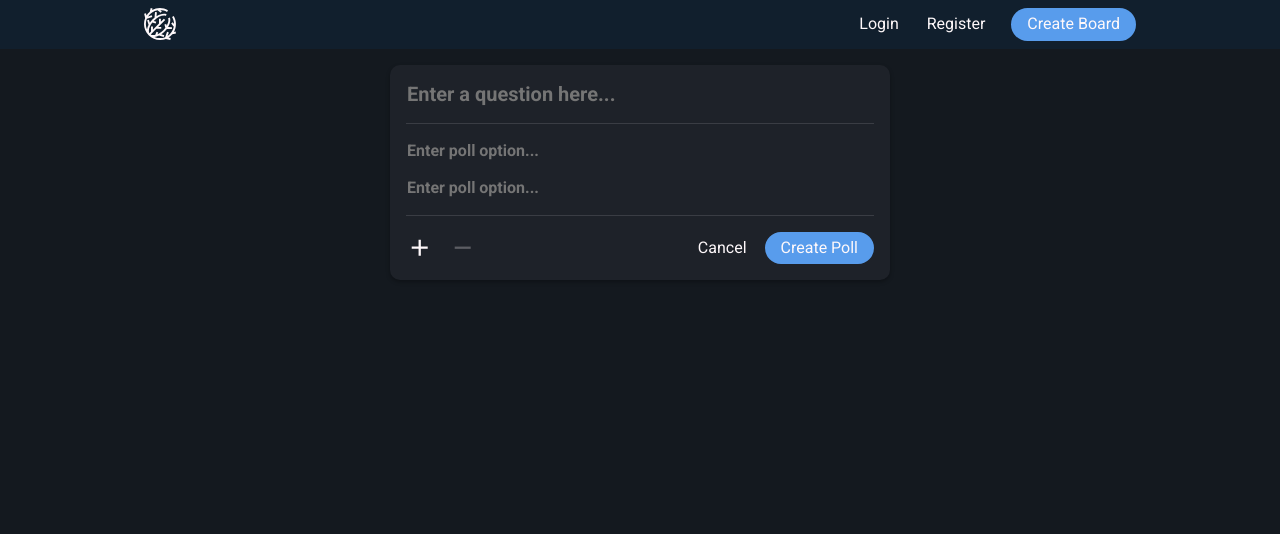
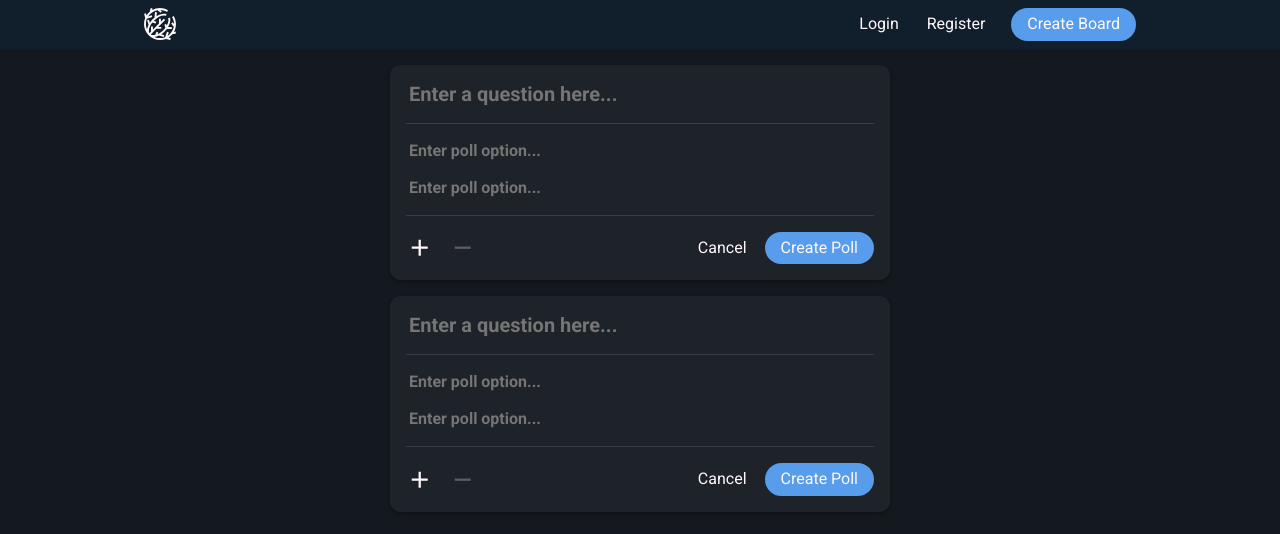
Before and after one commit to hhuuddoo/silent-classroom, a React (Create React App) app: page / in a window 1280 px wide. Shown: the top 534 px of the page. Built offline with nearby package versions, Linux system fonts and the light colour scheme.

Commit message:
fix blank poll being added to pollOptions

```diff
--- a/src/App.js
+++ b/src/App.js
@@ -1,10 +1,11 @@
-import { HeaderContainer, NewPoll } from "./containers";
+import { HeaderContainer } from "./containers";
+import { PollBoard } from "./pages";
 
 function App() {
   return (
     <>
       <HeaderContainer />
-      <NewPoll />
+      <PollBoard />
     </>
   );
 }
--- /dev/null
+++ b/src/components/add-poll-button.js
@@ -0,0 +1,5 @@
+import React from "react";
+
+export default function AddPollButton() {
+  return <></>;
+}
--- a/src/components/panel.js
+++ b/src/components/panel.js
@@ -1,9 +1,5 @@
 import React from "react";
 
 export default function Panel({ children }) {
-  return (
-    <div className="panel-container">
-      <div className="panel">{children}</div>
-    </div>
-  );
+  return <div className="panel">{children}</div>;
 }
--- a/src/components/poll-option-input.js
+++ b/src/components/poll-option-input.js
@@ -10,7 +10,12 @@ export default function PollOptionInput({ id, pollOptions, setPollOptions }) {
         onFocus={({ target }) => (target.placeholder = "")}
         onBlur={({ target }) => (target.placeholder = "Enter poll option...")}
         onChange={({ target }) =>
-          setPollOptions((prev) => ({ ...prev, [id]: target.value }))
+          setPollOptions((prev) => {
+            if (target.value.trim() !== "") {
+              return { ...prev, [id]: target.value.trim() };
+            }
+            return prev;
+          })
         }
       ></input>
     </>
--- a/src/containers/new-poll.js
+++ b/src/containers/new-poll.js
@@ -26,10 +26,15 @@ export default function NewPoll() {
       options.push(pollOptions[option]);
     }
 
+    // setPolls((prev) => [...prev, { question: question, options: options }]);
+
     const poll = { question: question, options: options };
+    alert(poll.question);
   };
 
-  // Update Poll Options List
+  console.log(pollOptions);
+
+  // Update Poll Option Component List
   useEffect(() => {
     if (optionUpdateType === "ADD") {
       setOptionList((prev) => ({
--- /dev/null
+++ b/src/pages/PollBoard.js
@@ -0,0 +1,15 @@
+import React, { useState, useEffect } from "react";
+import { NewPoll } from "../containers";
+
+export default function PollBoard() {
+  const [polls, setPolls] = useState([]);
+
+  return (
+    <>
+      <div className="panel-container">
+        <NewPoll />
+        <NewPoll />
+      </div>
+    </>
+  );
+}
--- /dev/null
+++ b/src/pages/index.js
@@ -0,0 +1 @@
+export { default as PollBoard } from "./PollBoard";
--- a/src/scss/_globals.scss
+++ b/src/scss/_globals.scss
@@ -48,7 +48,7 @@ a:hover {
 
 .panel-container {
   margin: 0 auto;
-  padding: 1rem;
+  padding: 0 1rem;
 }
 
 .panel {
@@ -57,7 +57,7 @@ a:hover {
   max-width: 31.25rem;
   border-radius: 0.625rem;
   box-shadow: 0 2px 4px rgba(0, 0, 0, 0.3);
-  margin: 0 auto;
+  margin: 1rem auto;
 }
 
 // Container holding buttons at bottom of poll
@@ -125,7 +125,7 @@ a:hover {
   color: $light;
   background-color: transparent;
   border: none;
-  border-left: 1px solid transparent;
+  border-left: 3px solid transparent;
   resize: none;
   width: 100%;
   padding-left: 0rem;
@@ -133,13 +133,13 @@ a:hover {
   transition: border-left 50ms ease-out, padding-left 50ms ease-out;
 
   &:focus {
-    border-left: 1px solid $blue;
-    padding-left: 0.3rem;
+    border-left-color: $blue;
+    padding-left: 0.5rem;
   }
 
   &.invalid {
     border-left-color: $red;
-    padding-left: 0.3rem;
+    padding-left: 0.5rem;
   }
 
   &::placeholder {
--- a/src/scss/index.css
+++ b/src/scss/index.css
@@ -49,7 +49,7 @@ a:hover {
 
 .panel-container {
   margin: 0 auto;
-  padding: 1rem;
+  padding: 0 1rem;
 }
 
 .panel {
@@ -59,7 +59,7 @@ a:hover {
   border-radius: 0.625rem;
   -webkit-box-shadow: 0 2px 4px rgba(0, 0, 0, 0.3);
           box-shadow: 0 2px 4px rgba(0, 0, 0, 0.3);
-  margin: 0 auto;
+  margin: 1rem auto;
 }
 
 .poll-buttons-container {
@@ -135,7 +135,7 @@ a:hover {
   color: #fef8fa;
   background-color: transparent;
   border: none;
-  border-left: 1px solid transparent;
+  border-left: 3px solid transparent;
   resize: none;
   width: 100%;
   padding-left: 0rem;
@@ -145,13 +145,13 @@ a:hover {
 }
 
 .input:focus {
-  border-left: 1px solid #589cec;
-  padding-left: 0.3rem;
+  border-left-color: #589cec;
+  padding-left: 0.5rem;
 }
 
 .input.invalid {
   border-left-color: #ed5a5a;
-  padding-left: 0.3rem;
+  padding-left: 0.5rem;
 }
 
 .input::-webkit-input-placeholder {
```
Also changed, not shown: 2 other files (tests, documents, lock files or other folders).
